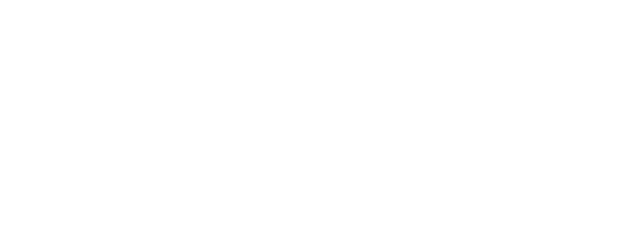
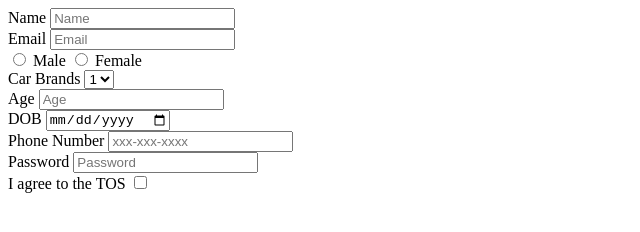
Before and after one commit to acciojob/signup-form-car-kunj-21, a website: page main.html in a window 1280 px wide. Shown: the whole page, without its empty margins (0-640 px from the left). Drawn offline with Linux system fonts and the light colour scheme.

Commit message:
created a submission

```diff
--- a/main.html
+++ b/main.html
@@ -7,7 +7,42 @@
 </head>
 
 <body>
-	<!-- the entire body must be written by student -->
+	<form method="post">
+		<label for="name">Name</label>
+		<input type="text" id="name" placeholder="Name" required/>
+		<br>
+		<label for="email">Email</label>
+		<input type="text" id="email" placeholder="Email" required/>
+		<br>
+            <input type="radio" id="gender_m" name="gender" value="male" required>
+            <label for="gender_m">Male</label>
+
+            <input type="radio" id="gender_f" name="gender" value="female" required>
+            <label for="gender_f">Female</label>
+		<br>
+		<label for="cars">Car Brands</label>
+		<select id="cars" required>
+			<option>1</option>
+			<option>2</option>
+			<option>3</option>
+		</select>
+		<br>
+		<label for="age">Age</label>
+		<input type="number" id="age" placeholder="Age" required/>
+		<br>
+		<label for="dob">DOB</label>
+		<input type="date" id="dob" required/>
+		<br>
+		<label for="id">Phone Number</label>
+		<input type="tel" id="tel" placeholder="xxx-xxx-xxxx"/>
+		<br>
+		<label for="password" >Password</label>
+		<input type="password" id="password" placeholder="Password" required/>
+		<br>
+		<label>I agree to the TOS</label>
+		<input type="checkbox" id="tos" required/>
+
+	</form>
     <script type="text/javascript" src="./script.js">
 </script>
 
```
